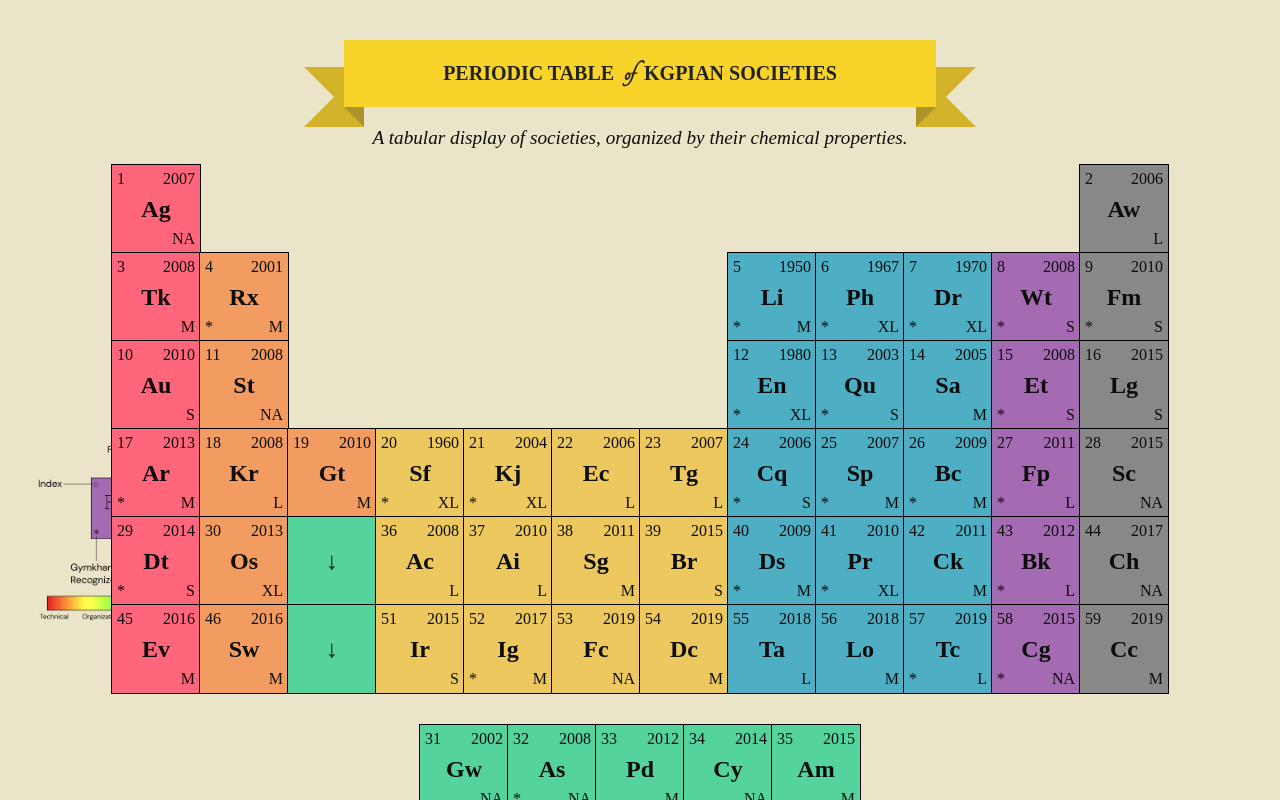
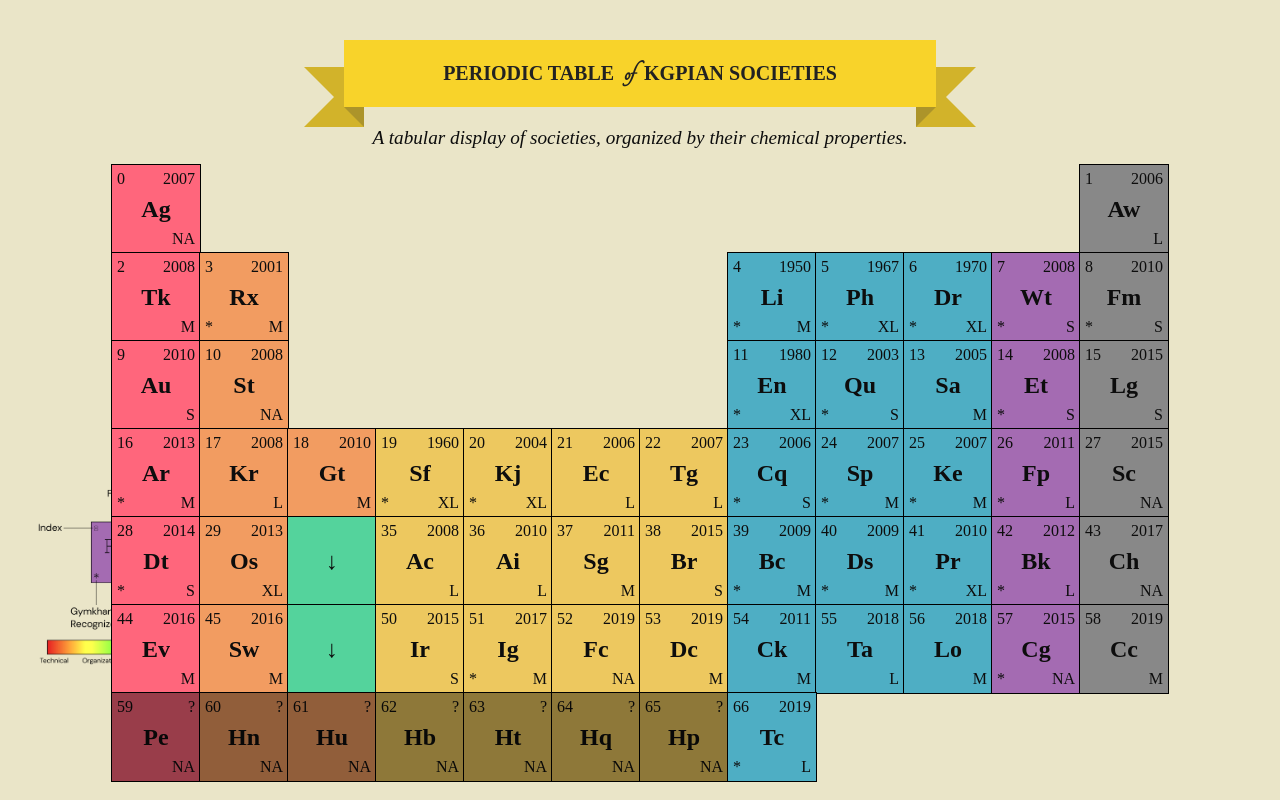
Before and after one commit to metakgp/societytable, a React (Vite) app: page / in a window 1280 px wide. Shown: the top 800 px of the page. Built offline with nearby package versions, Linux system fonts and the light colour scheme; a web font is replaced by a local one.

Commit message:
feat: added undiscovered elements

```diff
--- a/src/components/Table.tsx
+++ b/src/components/Table.tsx
@@ -2,7 +2,31 @@ import { Tooltip } from 'react-tooltip';
 import { Block, ISociety } from "../data/societies";
 import { Grid, GridItem } from "./Grid";
 
-type TableCellProps = { society: ISociety, index: number, type: "society" } | { type: "empty" | "inner-transition" | "the-unknown-soc" };
+/**
+ * Gives the temporary name and symbol of an undiscovered element according to IUPAC nomenclature.
+ * See https://en.wikipedia.org/wiki/Systematic_element_name for more information
+ * @param index The index of the undiscovered element
+ * @returns The temporary name and symbol
+ */
+function getIUPACTemporaryNameAndSymbol(index: number): {name: string, symbol: string} {
+	const NUMERICAL_ROOTS = ["nil", "un", "bi", "tri", "quad", "pent", "hex", "sept", "oct", "en"];
+	const index_digits = index.toString().split('').map((digit_str) => parseInt(digit_str));
+
+	let symbol = index_digits.map((digit) => NUMERICAL_ROOTS[digit][0]).join('');
+	symbol = symbol[0].toUpperCase() + symbol.slice(1);
+
+	let name = index_digits.map((digit) => NUMERICAL_ROOTS[digit]).join('');
+	name.replace('nnn', 'nn');
+	name.replace('iii', 'ii');
+	name = name[0].toUpperCase() + name.slice(1);
+
+	return {
+		name,
+		symbol
+	}
+}
+
+type TableCellProps = { society: ISociety, index: number, type: "society" } | { index: number, type: "undiscovered", block: Block } | { type: "empty" | "inner-transition" | "the-unknown-soc"  };
 function TableCell(props: TableCellProps) {
 	switch (props.type) {
 		case "society":
@@ -42,6 +66,23 @@ function TableCell(props: TableCellProps) {
 					<p className="soc-toolip-desc">Incompleteness creates room for innovation and hence this element symbolizes our faith in the student community to push the ambits of existing boundaries. If your society is not listed here, please let us know via the Slack link below.</p>
 				</Tooltip>
 			</>;
+		case "undiscovered":
+			const { name, symbol } = getIUPACTemporaryNameAndSymbol(props.index);
+
+			return <>
+				<div data-tooltip-id={`${props.index.toString()}-${symbol}`} data-tooltip-delay-hide={0}>
+					<GridItem className={`society undiscovered-soc block-${props.block.toLowerCase()}`} >
+						<span className="index">{props.index}</span>
+						<span className="year">?</span>
+						<span className="symbol">{symbol}</span>
+						<span className="size">NA</span>
+					</GridItem>
+				</div>
+				<Tooltip className="soc-tooltip" id={`${props.index.toString()}-${symbol}`} delayHide={0} delayShow={0}>
+					<span className="soc-tooltip-name">{name} (Not Discovered)</span>
+					<p className="soc-toolip-desc">This society has not been discovered yet and has been assigned a temporary name.</p>
+				</Tooltip>
+			</>;
 	}
 }
 
@@ -70,7 +111,7 @@ function Table(props: { societies: ISociety[] }) {
 	// Number of elements in the inner transition block (+1 for the unknown society)
 	const INNER_TRANSITION_ELEMENTS = INNER_TRANSITION_SOCIETIES.length + 1;
 	// Number of rows in the inner transition block
-	const INNER_TRANSITION_ROWS = Math.floor(INNER_TRANSITION_ELEMENTS / INNER_TRANSITION_COLUMNS);
+	const INNER_TRANSITION_ROWS = Math.ceil(INNER_TRANSITION_ELEMENTS / INNER_TRANSITION_COLUMNS);
 
 	// Cells of the main table's Grid
 	const main_grid_entries: TableCellProps[] = [];
@@ -96,7 +137,7 @@ function Table(props: { societies: ISociety[] }) {
 			inner_transition_offsets.length < INNER_TRANSITION_ROWS
 		) {
 			main_grid_entries.push({ type: "inner-transition" });
-			inner_transition_offsets.push(index + 1);
+			inner_transition_offsets.push(index);
 
 			// The number of inner transition block rows already used
 			const used_inner_rows = inner_transition_offsets.length;
@@ -104,7 +145,7 @@ function Table(props: { societies: ISociety[] }) {
 			if (used_inner_rows < INNER_TRANSITION_ROWS) {
 				// If less than the number of total rows, then the row is full
 				// Offset the index by number of columns
-				index += INNER_TRANSITION_COLUMNS
+				index += INNER_TRANSITION_COLUMNS;
 			} else {
 				// If equal to the number of rows, then the row may not be full
 				// Ofset by the number of elements in the last row
@@ -119,14 +160,14 @@ function Table(props: { societies: ISociety[] }) {
 
 			if (next_soc_index === -1) {
 				// If there are no more socs in this block, add an empty cell
-				// TODO: Replace this with a "not found" element later
-				main_grid_entries.push({ type: "empty" });
+				main_grid_entries.push({ type: "undiscovered", index, block });
 			} else {
 				// If a soc exists, insert its element
-				index += 1;
 				const next_soc = MAIN_SOCIETIES.splice(next_soc_index, 1)[0];
 				main_grid_entries.push({ society: next_soc, index, type: "society" });
 			}
+
+			index += 1;
 
 			if (index in EMPTY_CELL_MAP) {
 				// If parts of the row should be left empty, do that
--- a/src/data/societies.ts
+++ b/src/data/societies.ts
@@ -73,6 +73,16 @@ export const SOCIETIES: ISociety[] = [
   {
     symbol: "Sp",
     name: "Spectra",
+    year: 2007,
+    size: "M",
+    tsg_recognized: true,
+    link: "https://www.facebook.com/Spectra.IITKGP/",
+    description: "Spectra is the Fine Arts Group of the campus which aims to bring together like-minded people who have the shared love for art.",
+    block: "C"
+  },
+  {
+    symbol: "Ke",
+    name: "Kek",
     year: 2007,
     size: "M",
     tsg_recognized: true,
--- a/src/styles/_table.scss
+++ b/src/styles/_table.scss
@@ -126,5 +126,8 @@ $block-u-color: #888888;
 			color: white;
 		}
 
+		&.undiscovered-soc {
+			filter: brightness(60%);
+		}
 	}
 }
```
